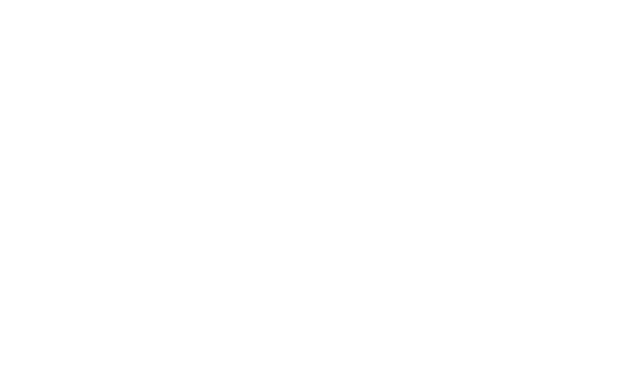
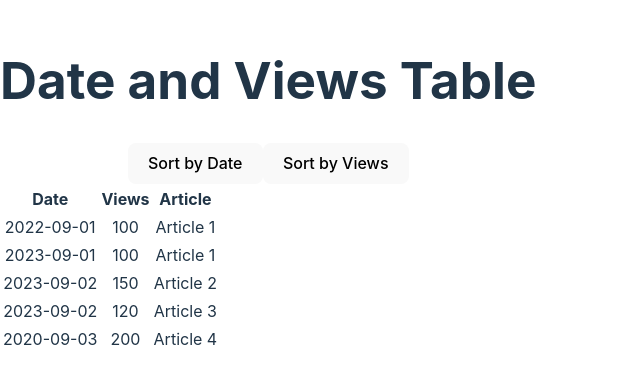
Before and after one commit to shahzebkhan7786/crio-fdt-intv, a React (Vite) app: page /XTable in a window 1280 px wide. Before the commit this address had no page. Shown: the part 214-598 px from the top of the page, without its empty margins (0-640 px from the left). Built offline with nearby package versions, Linux system fonts and the light colour scheme.

Commit message:
created XTable

```diff
--- a/src/App.jsx
+++ b/src/App.jsx
@@ -15,6 +15,7 @@ import XPagination from './XPagination/XPagination';
 import XWeatherApp from './XWeatherApp/XWeatherApp';
 import XSpellCheck from './XSpellCheck/XSpellCheck';
 import XDictionary from './XDictionary/XDictionary';
+import XTable from './XTable/XTable';
 
 function App() {
   const [count, setCount] = useState(0)
@@ -36,6 +37,7 @@ function App() {
         <Route  path="XWeatherApp" exact Component={()=><XWeatherApp />} />
         <Route  path="XSpellCheck" exact Component={()=><XSpellCheck />} />
         <Route  path="XDictionary" exact Component={()=><XDictionary />} />
+        <Route  path="XTable" exact Component={()=><XTable />} />
       </Routes>
     </BrowserRouter>
   )
--- /dev/null
+++ b/src/XTable/XTable.jsx
@@ -0,0 +1,68 @@
+import React, { useState } from 'react';
+
+const mainTable = [
+    { date: "2022-09-01", views: 100, article: "Article 1" },
+    { date: "2023-09-01", views: 100, article: "Article 1" },
+    { date: "2023-09-02", views: 150, article: "Article 2" },
+    { date: "2023-09-02", views: 120, article: "Article 3" },
+    { date: "2020-09-03", views: 200, article: "Article 4" }
+]
+
+
+
+const DataTable = ({ items }) => {
+    // console.log(items)
+  return (
+      <table>
+          <thead>
+              <tr>
+                  <th>Date</th>
+                  <th>Views</th>
+                  <th>Article</th>
+              </tr>
+          </thead>
+          <tbody>
+              {items.map(item => (
+                  <tr>
+                      <td>{item.date}</td>
+                      <td>{item.views}</td>
+                      <td>{item.article}</td>
+                  </tr>
+              ))}
+          </tbody>
+      </table>
+  );
+};
+
+const XTable = () => {
+    const [sortedData, setSortedData] = useState([...mainTable]);
+
+    const sortByDate = ()=>{
+        let data = [...sortedData];
+        data.sort((a,b)=> {
+            if(a.date !== b.date) return new Date(b.date)- new Date(a.date);
+            return b.views-a.views
+        });
+        setSortedData([...data]);
+    }
+
+    const sortByViews = ()=>{
+        let data = [...sortedData];
+        data.sort((a,b)=> {
+            if(a.views !== b.views) return b.views-a.views;
+            return new Date(b.date)- new Date(a.date);
+        })
+        setSortedData([...data]);
+    }
+    return (
+        <div>
+            <h1>Date and Views Table</h1>
+            <button onClick={sortByDate}>Sort by Date</button>
+            <button onClick={sortByViews}>Sort by Views</button>
+
+            <DataTable items={sortedData} />
+        </div>
+    );
+};
+
+export default XTable;
```
